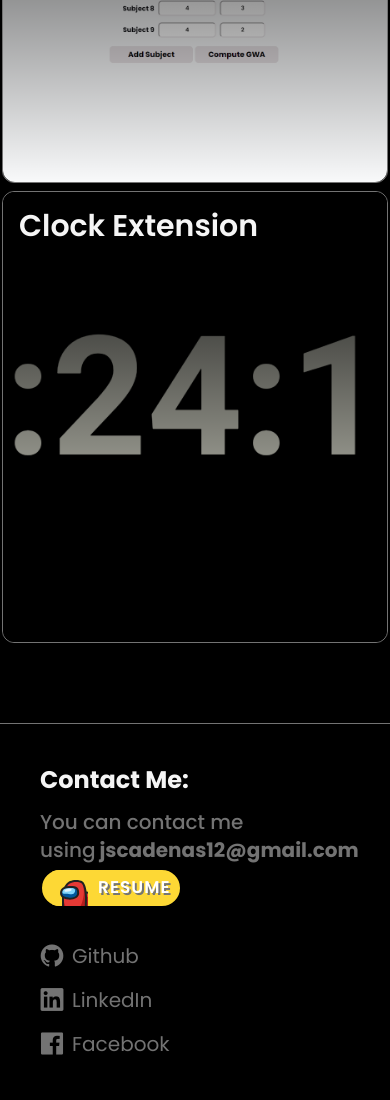
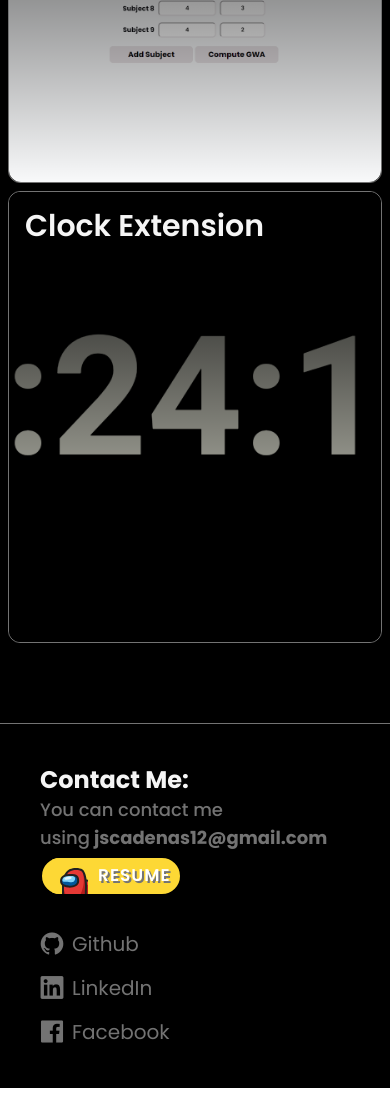
Before and after one commit to julsCadenas/portfolio-2, a React (Vite) app: page / in a window 390 px wide. Shown: the part 4577-5677 px from the top of the page. Built offline with nearby package versions, Linux system fonts and the light colour scheme.

Commit message:
fixed projects components on mobile phones

```diff
--- a/src/components/contact.jsx
+++ b/src/components/contact.jsx
@@ -56,13 +56,13 @@ const Contact = () => {
         <footer className="text-customWhite bg-black flex flex-col md:flex-row justify-center py-10 border-t-[1px] border-customGray pl-5 md:pl-0" id="contact">
             <section className='flex flex-col px-5 md:px-10 text-left'>
                 <p className='font-bold text-2xl md:text-3xl'>Contact Me:</p>
-                <p className='font-medium text-xl md:text-2xl text-customGray mt-3 md:mt-0'>
+                <p className='font-medium text-lg md:text-2xl text-customGray'>
                     You can contact me using
                     <BootstrapTooltip title="Click to copy">
                         <span className="cursor-pointer hover:text-customWhite transition-colors ml-1" onClick={handleNameClick}><strong>{displayText || originalText}</strong></span>
                     </BootstrapTooltip>
                 </p>
-                <a href={resume} download='Julian-Sebastian-Cadenas-Resume.pdf' className="mt-1">
+                <a href={resume} download='Julian-Sebastian-Cadenas-Resume.pdf' className="mt-1 w-[147px]">
                     <Amongus />
                 </a>
             </section>
--- a/src/components/projects.jsx
+++ b/src/components/projects.jsx
@@ -63,7 +63,7 @@ const Projects = () => {
                 <p className='font-bold text-2xl md:text-3xl'>Projects</p>
                 <p className='font-medium text-lg md:text-xl text-customGray'>The projects I've done throughout my journey</p>
             </section>
-            <section className="flex justify-center items-center max-w-7xl flex-wrap gap-2 md:gap-3 mt-8">
+            <section className="flex justify-center items-center max-w-7xl px-2 sm:px-0 flex-wrap gap-2 md:gap-3 mt-8">
                 {projects.map((project, index) => (
                     <article key={index} className='relative border-[1px] border-customGray rounded-xl group'>
                         <div className='relative'>
```
